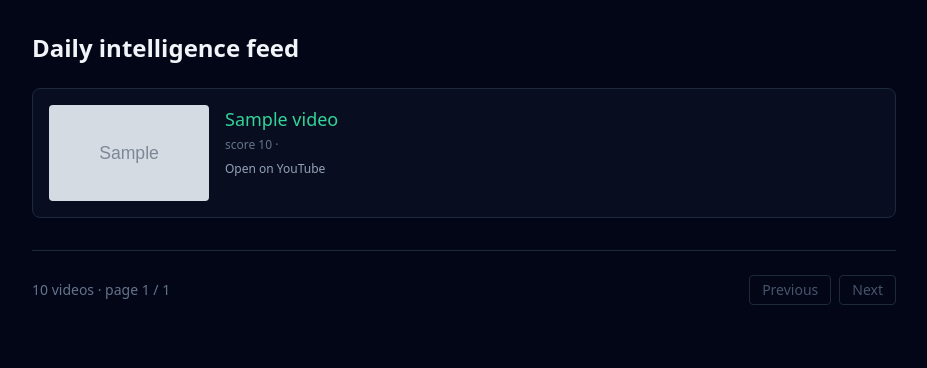
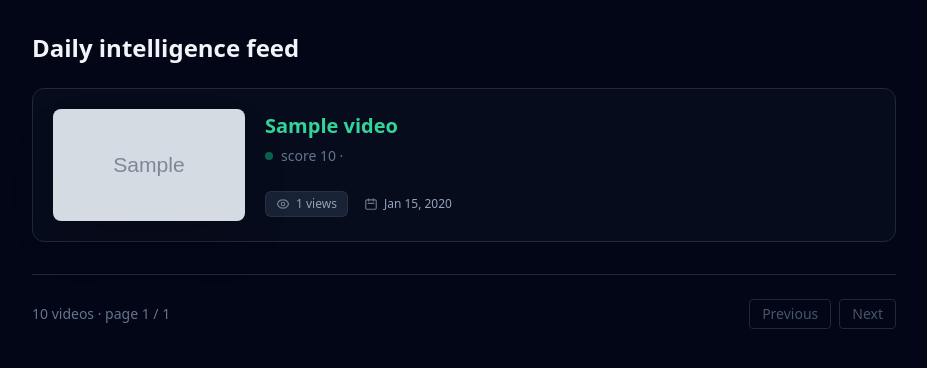
Before and after one commit to abhilater/tt-coach, a FastAPI app: template app/templates/feed.html in a window 1280 px wide. Shown: the part 51-419 px from the top of the page, without its empty margins (176-1103 px from the left). Run offline with FastAPI, Linux system fonts and the light colour scheme; the template is opened without the code that fills it: most values are stand-ins (such as "Sample title", 1, 10 or a date in 2020); grey boxes marked "Sample" are stand-in pictures; parts of the project's set-up code (start-up, migrations or seed data) failed here and were passed over; some libraries are stand-ins or nearby versions.

Commit message:
Add video view_count, feed page size 50, ingest and scratch helpers
Co-authored-by: Cursor <cursoragent@cursor.com>

```diff
--- a/app/api/routes.py
+++ b/app/api/routes.py
@@ -21,7 +21,7 @@ def health():
 def api_feed(
     db: Session = Depends(get_db),
     page: int = Query(1),
-    per_page: int = Query(20),
+    per_page: int = Query(50),
 ):
     page = max(1, page)
     per_page = max(1, min(50, per_page))
--- a/app/models/schema.py
+++ b/app/models/schema.py
@@ -87,6 +87,7 @@ class Video(Base):
     thumbnail_path: Mapped[str | None] = mapped_column(String(1024), nullable=True)
     channel_id: Mapped[int | None] = mapped_column(ForeignKey("channel.id"), nullable=True)
     published_at: Mapped[datetime | None] = mapped_column(DateTime, nullable=True)
+    view_count: Mapped[int | None] = mapped_column(Integer, nullable=True)
     duration_s: Mapped[int | None] = mapped_column(Integer, nullable=True)
     language: Mapped[str | None] = mapped_column(String(16), nullable=True)
     skill_level: Mapped[str | None] = mapped_column(String(64), nullable=True)
--- a/app/templates/feed.html
+++ b/app/templates/feed.html
@@ -7,14 +7,41 @@
 {% endif %}
 <ul class="space-y-4">
   {% for row in items %}
-  <li class="border border-slate-800 rounded-lg p-4 flex gap-4 bg-slate-900/50">
+  <li class="group border border-slate-800 rounded-xl p-5 flex gap-5 bg-slate-900/40 hover:bg-slate-900/60 transition-colors duration-300 backdrop-blur-sm">
     {% if row.thumb %}
-    <img src="{{ row.thumb }}" alt="" class="w-40 h-24 object-cover rounded shrink-0"/>
+    <a href="{{ row.video.url }}" target="_blank" rel="noopener" class="relative shrink-0 w-48 h-28 overflow-hidden rounded-lg shadow-2xl">
+      <img src="{{ row.thumb }}" alt="" class="w-full h-full object-cover transition-transform duration-500 group-hover:scale-110"/>
+      <div class="absolute inset-0 bg-black/40 opacity-0 group-hover:opacity-100 transition-opacity duration-300 flex items-center justify-center">
+        <svg class="w-10 h-10 text-white" fill="currentColor" viewBox="0 0 24 24">
+          <path d="M19.615 3.184c-3.604-.246-11.631-.245-15.23 0-3.897.266-4.356 2.62-4.385 8.816.029 6.185.484 8.549 4.385 8.816 3.6.245 11.626.246 15.23 0 3.897-.266 4.356-2.62 4.385-8.816-.029-6.185-.484-8.549-4.385-8.816zm-10.615 12.816v-8l8 3.993-8 4.007z"/>
+        </svg>
+      </div>
+    </a>
     {% endif %}
-    <div class="flex-1 min-w-0">
-      <a href="/videos/{{ row.video.id }}" class="text-lg font-medium text-emerald-400 hover:underline line-clamp-2">{{ row.video.title }}</a>
-      <p class="text-xs text-slate-500 mt-1">score {{ row.rec.score|round(2) }} · {{ (row.rec.reasons or [])|join(', ') }}</p>
-      <a href="{{ row.video.url }}" target="_blank" rel="noopener" class="text-xs text-slate-400 hover:text-white mt-2 inline-block">Open on YouTube</a>
+    <div class="flex-1 min-w-0 flex flex-col justify-between py-1">
+      <div>
+        <a href="/videos/{{ row.video.id }}" class="text-xl font-semibold text-emerald-400 hover:text-emerald-300 transition-colors line-clamp-2 leading-tight">{{ row.video.title }}</a>
+        <p class="text-sm text-slate-500 mt-2 flex items-center gap-2">
+          <span class="inline-block w-2 h-2 rounded-full bg-emerald-500/50"></span>
+          score {{ row.rec.score|round(2) }} · {{ (row.rec.reasons or [])|join(', ') }}
+        </p>
+      </div>
+
+      <div class="mt-4 flex items-center gap-4 text-xs font-medium text-slate-400">
+        {% if row.video.view_count %}
+        <span class="flex items-center gap-1.5 bg-slate-800/80 px-2.5 py-1 rounded-md border border-slate-700/50">
+          <svg class="w-3.5 h-3.5 opacity-70" fill="none" stroke="currentColor" viewBox="0 0 24 24"><path stroke-linecap="round" stroke-linejoin="round" stroke-width="2" d="M15 12a3 3 0 11-6 0 3 3 0 016 0z"/><path stroke-linecap="round" stroke-linejoin="round" stroke-width="2" d="M2.458 12C3.732 7.943 7.523 5 12 5c4.478 0 8.268 2.943 9.542 7-1.274 4.057-5.064 7-9.542 7-4.477 0-8.268-2.943-9.542-7z"/></svg>
+          {{ row.video.view_count|humanize_views }}
+        </span>
+        {% endif %}
+
+        {% if row.video.published_at %}
+        <span class="flex items-center gap-1.5">
+          <svg class="w-3.5 h-3.5 opacity-70" fill="none" stroke="currentColor" viewBox="0 0 24 24"><path stroke-linecap="round" stroke-linejoin="round" stroke-width="2" d="M8 7V3m8 4V3m-9 8h10M5 21h14a2 2 0 002-2V7a2 2 0 00-2-2H5a2 2 0 00-2 2v12a2 2 0 002 2z"/></svg>
+          {{ row.video.published_at|format_date }}
+        </span>
+        {% endif %}
+      </div>
     </div>
   </li>
   {% endfor %}
--- a/app/web/routes.py
+++ b/app/web/routes.py
@@ -19,6 +19,33 @@ from app.web.flash import ERR, OK, redirect_with_flash
 logger = logging.getLogger(__name__)
 
 templates = Jinja2Templates(directory=str(Path(__file__).resolve().parent.parent / "templates"))
+
+
+def humanize_views(n: int | None) -> str:
+    if n is None:
+        return ""
+    if n >= 1_000_000:
+        return f"{n / 1_000_000:.1f}M views"
+    if n >= 1_000:
+        return f"{n / 1_000:.1f}K views"
+    return f"{n} views"
+
+
+def format_date(dt) -> str:
+    if not dt:
+        return ""
+    from datetime import datetime
+
+    if isinstance(dt, str):
+        try:
+            dt = datetime.fromisoformat(dt.replace("Z", "+00:00"))
+        except ValueError:
+            return dt
+    return dt.strftime("%b %d, %Y")
+
+
+templates.env.filters["humanize_views"] = humanize_views
+templates.env.filters["format_date"] = format_date
 
 router = APIRouter(tags=["web"])
 
@@ -62,7 +89,7 @@ def feed(
     request: Request,
     db: Session = Depends(get_db),
     page: int = Query(1),
-    per_page: int = Query(20),
+    per_page: int = Query(50),
 ):
     page = max(1, page)
     per_page = max(1, min(50, per_page))
```
Also changed, not shown: alembic/versions/af4737878865_add_view_count_to_video.py (added, +30 -0 lines), app/ingest/youtube.py (+7 -1 lines), scratch/backfill_views.py (added, +51 -0 lines), scratch/check_db.py (added, +13 -0 lines), tests/test_pagination.py (+8 -0 lines).
